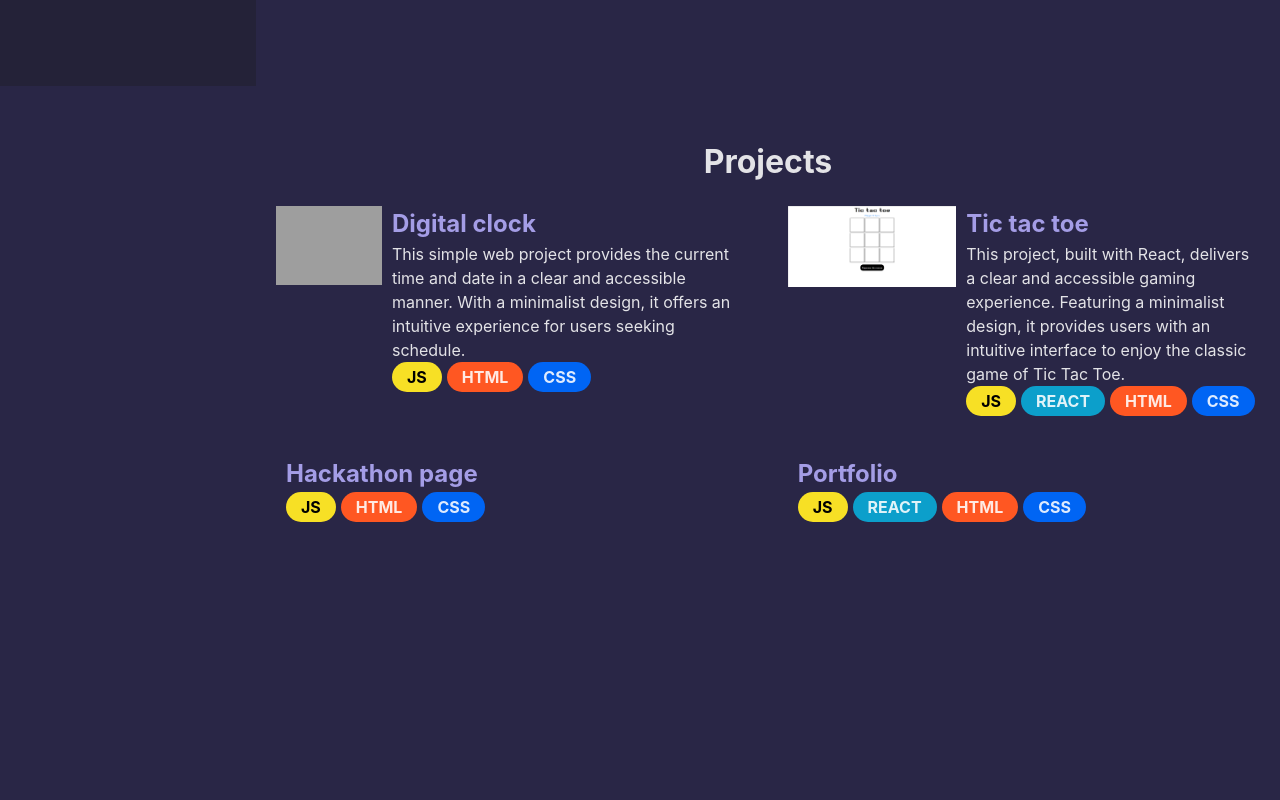
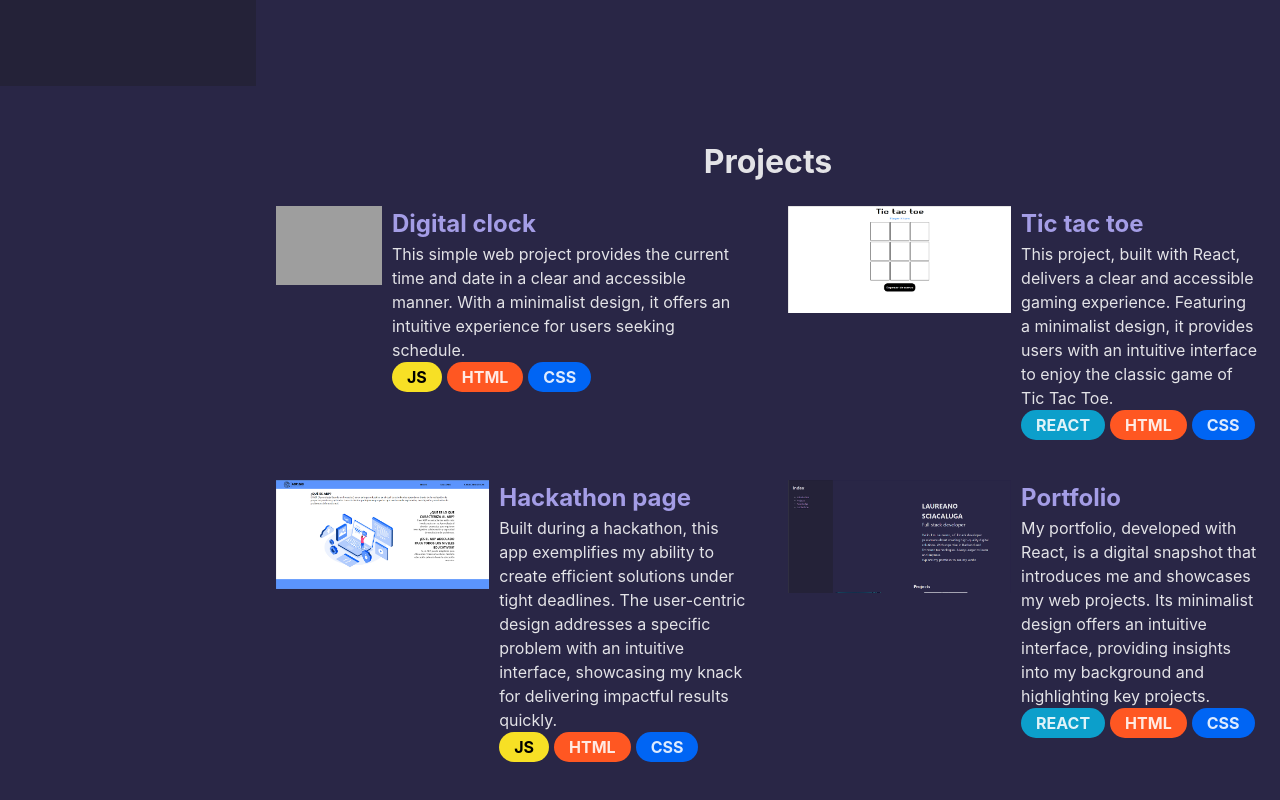
Before and after one commit to Lausciaca/portfolio, a React (Vite) app: page / in a window 1280 px wide. Shown: the part 714-1514 px from the top of the page. Built offline with nearby package versions, Linux system fonts and the light colour scheme; grey boxes are pictures that could not be loaded.

Commit message:
se agregaron los 2 proyectos faltantes; el del hackaton y el portfolio en fase beta

```diff
--- a/src/sections/Projects.jsx
+++ b/src/sections/Projects.jsx
@@ -15,7 +15,7 @@ function Projects () {
 
                 <ProjectComponent
                     pjName={'Tic tac toe'}
-                    pjTech={['JS', 'REACT', 'HTML', 'CSS']}
+                    pjTech={['REACT', 'HTML', 'CSS']}
                     pjImg={'/src/assets/tictactoe.png'}
                     pjText={"This project, built with React, delivers a clear and accessible gaming experience. Featuring a minimalist design, it provides users with an intuitive interface to enjoy the classic game of Tic Tac Toe."}
                 />
@@ -23,11 +23,15 @@ function Projects () {
                 <ProjectComponent
                     pjName={'Hackathon page'}
                     pjTech={['JS', 'HTML', 'CSS']}
+                    pjImg={'/src/assets/hackathon.png'}
+                    pjText={'Built during a hackathon, this app exemplifies my ability to create efficient solutions under tight deadlines. The user-centric design addresses a specific problem with an intuitive interface, showcasing my knack for delivering impactful results quickly.'}
                 />
 
                 <ProjectComponent
                     pjName={'Portfolio'}
-                    pjTech={['JS', 'REACT', 'HTML', 'CSS']}
+                    pjTech={['REACT', 'HTML', 'CSS']}
+                    pjImg={'/src/assets/portfolio.png'}
+                    pjText={'My portfolio, developed with React, is a digital snapshot that introduces me and showcases my web projects. Its minimalist design offers an intuitive interface, providing insights into my background and highlighting key projects.'}
                 />
             </div>
         </div>
```
Also changed, not shown: src/pages/projects.json (added, +18 -0 lines), src/assets/hackathon.png (added), src/assets/portfolio.png (added).
